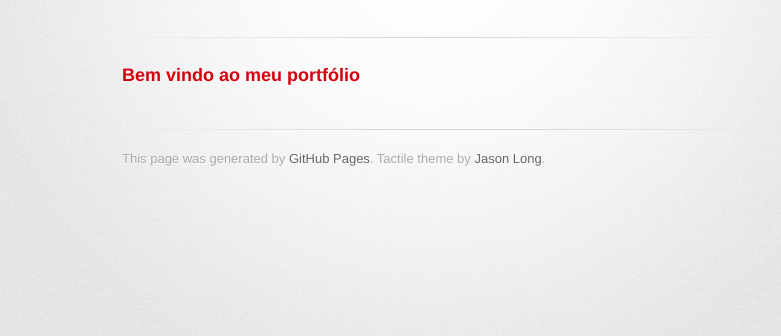
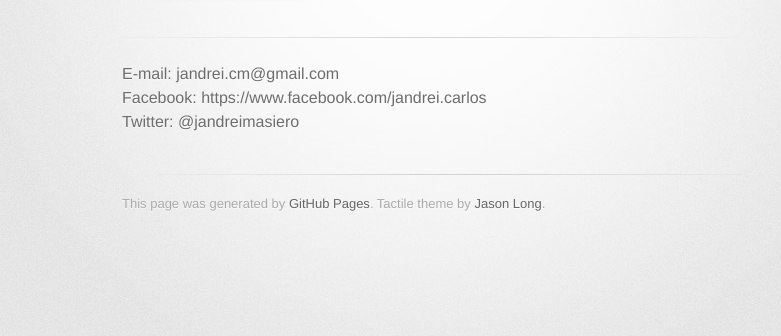
Before and after one commit to jandrei/jandrei.github.io, a plain HTML site: page index.html in a window 1280 px wide. Shown: the part 178-514 px from the top of the page, without its empty margins (208-989 px from the left). Drawn offline with Linux system fonts and the light colour scheme; a web font is replaced by a local one.

Commit message:
Update index.html
ajustes

```diff
--- a/index.html
+++ b/index.html
@@ -29,14 +29,11 @@
         <hr>
 
         <section id="main_content">
-          <h3>
-            <a id="welcome-to-github-pages" class="anchor" href="#welcome-to-github-pages" aria-hidden="true">
-              <span class="octicon octicon-link">
+          E-mail: jandrei.cm@gmail.com<br/>
+          Facebook: https://www.facebook.com/jandrei.carlos<br/>
+          Twitter: @jandreimasiero
 
-              </span>
-            </a>
-            Bem vindo ao meu portfólio
-          </h3>
+
         </section>
         <footer>
           This page was generated by <a href="https://pages.github.com">GitHub Pages</a>. Tactile theme by <a href="https://twitter.com/jasonlong">Jason Long</a>.
```
